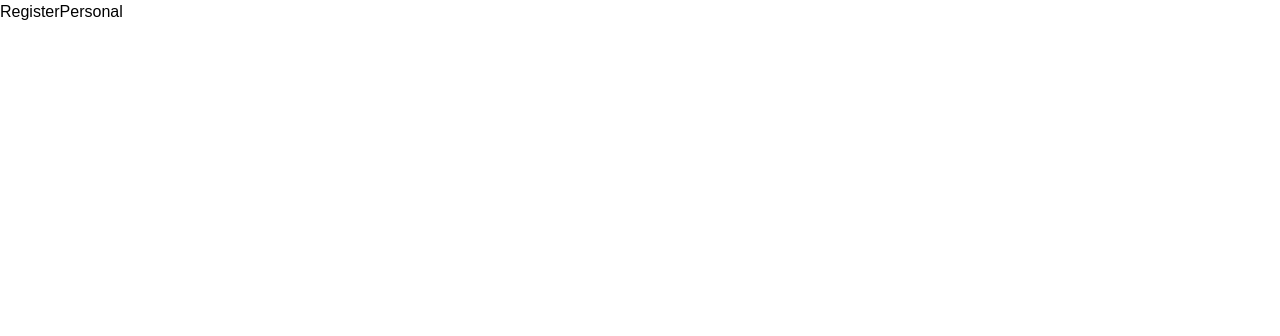
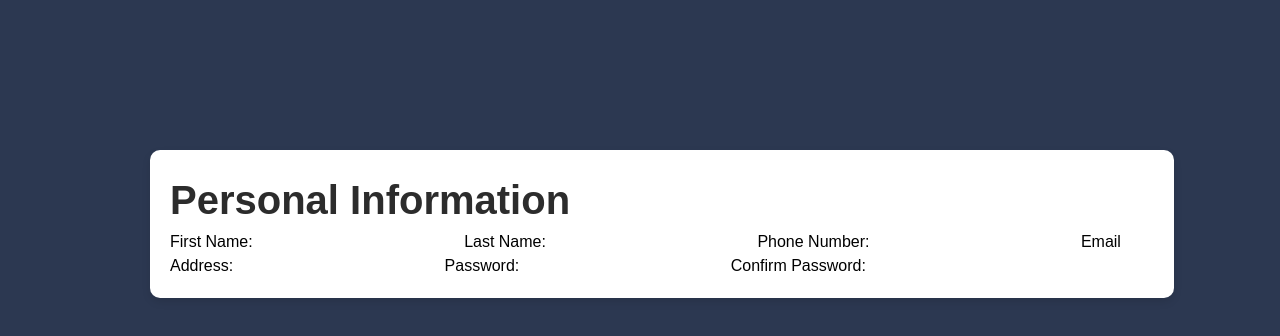
Before and after one commit to mayoicing/swe-project, a Next.js app in the folder my-app/: page /registerPersonal in a window 1280 px wide. Shown: the top 336 px of the page. Built offline with nearby package versions, Linux system fonts and the light colour scheme.

Commit message:
Created form component for user registration (personal info)

```diff
--- a/my-app/src/app/components/Navbar.module.css
+++ b/my-app/src/app/components/Navbar.module.css
@@ -6,7 +6,8 @@
     align-items: center;
     padding: 10px 40px;
     color: #ffffff;
-    background-color: #222c41;
+    background-color: #1C2337;
+    opacity: 95%;
     height: 75px;
 }
 
--- /dev/null
+++ b/my-app/src/app/components/PersonalInfoForm.module.css
@@ -0,0 +1,24 @@
+/* Style - Personal Information Form */
+
+.body { /* Overall file */
+    margin: 0;
+    height: 100vh;
+    display: flex;
+    justify-content: center;
+    align-items: center;
+}
+
+.form { /* White background */
+    width: 80%;
+    padding: 20px;
+    margin: 150px;
+    background-color: white;
+    border-radius: 10px;
+    box-shadow: 0 4px 8px rgba(0, 0, 0, 0.1);
+}
+
+.form h1 { /* Title of form */
+    font-size: 40px;
+    font-weight: bolder;
+    color: #2C2C2C;
+}
--- /dev/null
+++ b/my-app/src/app/components/PersonalInfoForm.tsx
@@ -0,0 +1,19 @@
+import styles from './PersonalInfoForm.module.css';
+
+export default function PersonalInfoForm() {
+    return (
+        <>
+            <div className={styles.form}>
+            <h1>Personal Information</h1>
+            <form>
+                <label>First Name: <input type="text" name="fname" /></label>
+                <label>Last Name: <input type="text" name="lname"/></label>
+                <label>Phone Number: <input type="tel" name="phone"/></label>
+                <label>Email Address: <input type="email" name="email"/></label>
+                <label>Password: <input type="password" name="password"/></label>
+                <label>Confirm Password: <input type="confirmPassword" name="confirmPassword"/></label>
+            </form>
+            </div>
+        </>
+    );
+}
--- a/my-app/src/app/globals.css
+++ b/my-app/src/app/globals.css
@@ -19,6 +19,6 @@
 
 body {
   color: #000000;
-  background: #ffffff;
+  background: #2C3851;
   font-family: Spline Sans, Arial, Helvetica, sans-serif;
 }
--- a/my-app/src/app/registerPersonal/RegisterPersonal.tsx
+++ b/my-app/src/app/registerPersonal/RegisterPersonal.tsx
@@ -0,0 +1,7 @@
+import PersonalInfoForm from "../components/PersonalInfoForm";
+
+export default function RegisterPersonal() {
+    return (
+        <PersonalInfoForm/>
+    );
+}
--- a/my-app/src/app/registerPersonal/page.tsx
+++ b/my-app/src/app/registerPersonal/page.tsx
@@ -1,7 +1,8 @@
 /* Page - RegisterPersonal */
+import RegisterPersonal from "./RegisterPersonal";
 
 export default function RegisterPersonalPage() {
     return (
-        <div>RegisterPersonal</div>
+        <RegisterPersonal/>
     );
 }
```
